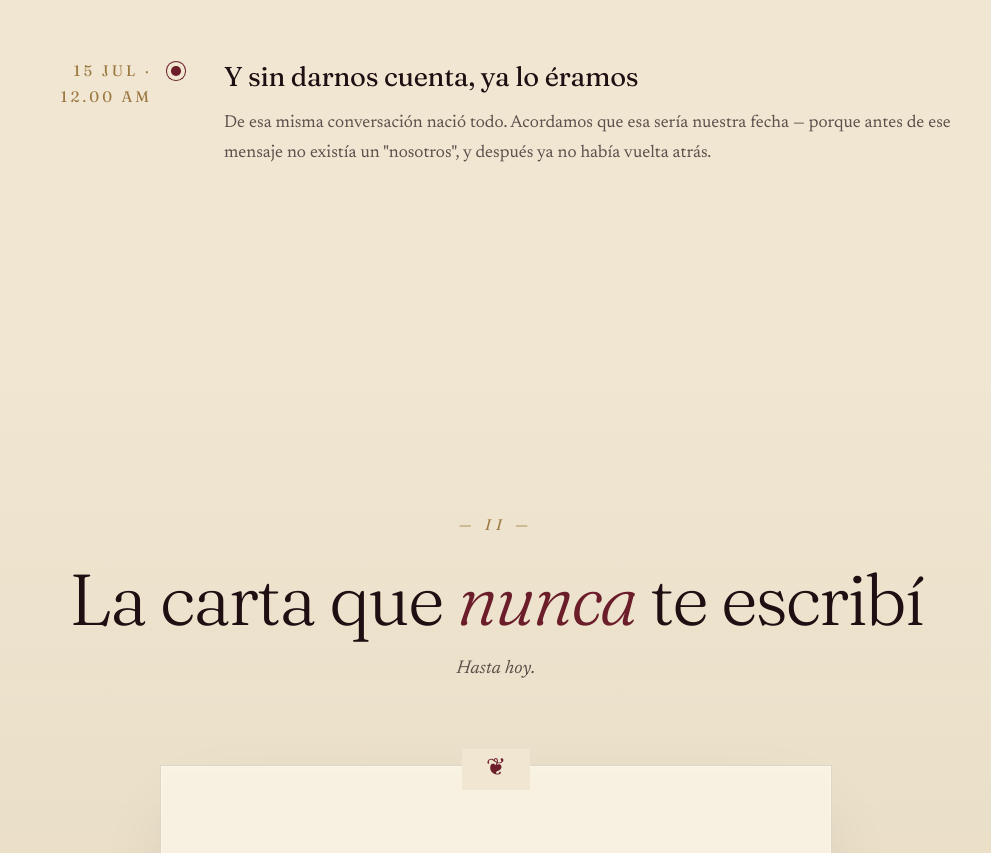
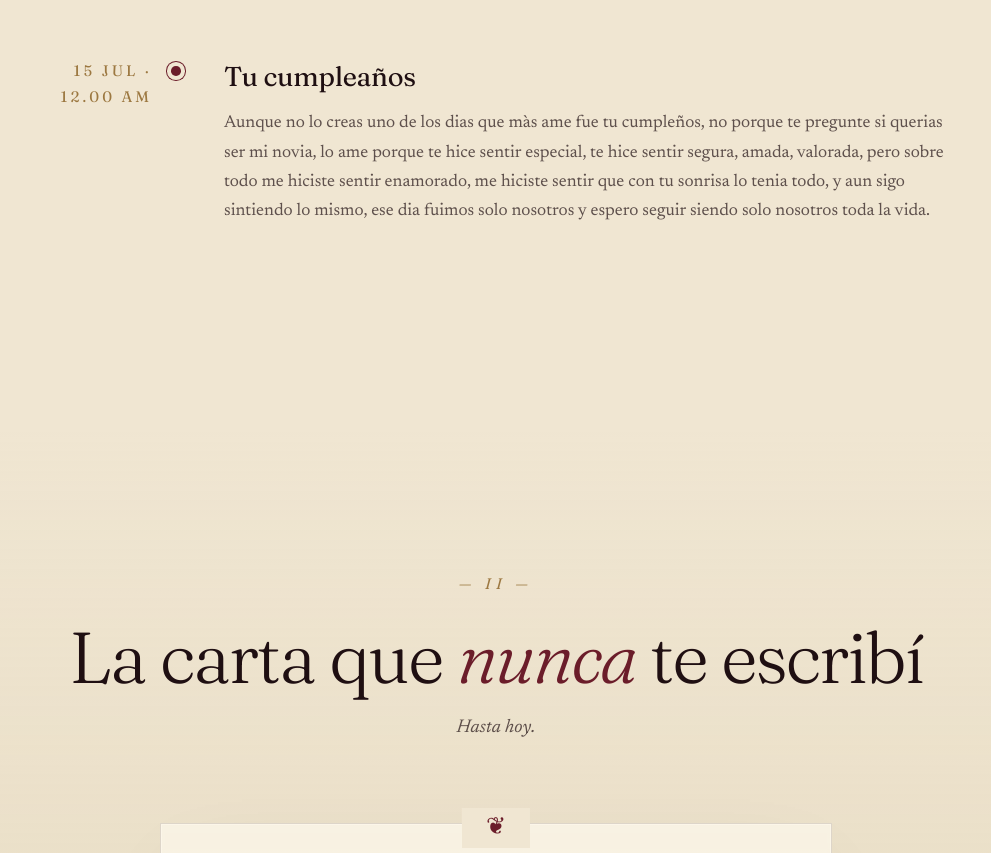
Before and after one commit to 3105jero/majo, a plain HTML site: page para-majo.html in a window 1280 px wide. Shown: the part 2907-3760 px from the top of the page, without its empty margins (144-1135 px from the left). Drawn offline with Linux system fonts and the light colour scheme.

Commit message:
Update event content for birthday message

```diff
--- a/para-majo.html
+++ b/para-majo.html
@@ -770,8 +770,9 @@ footer .small {
     <div class="event reveal">
       <div class="event-date">15 jul · 12.00 am</div>
       <div class="event-content">
-        <h3>Y sin darnos cuenta, ya lo éramos</h3>
-        <p>De esa misma conversación nació todo. Acordamos que esa sería nuestra fecha — porque antes de ese mensaje no existía un "nosotros", y después ya no había vuelta atrás.</p>
+        <h3>Tu cumpleaños</h3>
+        <p>Aunque no lo creas uno de los dias que màs ame fue tu cumpleños, no porque te pregunte si querias ser mi novia, lo ame porque te hice sentir especial, te hice sentir segura,
+           amada, valorada, pero sobre todo me hiciste sentir enamorado, me hiciste sentir que con tu sonrisa lo tenia todo, y aun sigo sintiendo lo mismo, ese dia fuimos solo nosotros y espero seguir siendo solo nosotros toda la vida.</p>
       </div>
     </div>
   </div>
```
